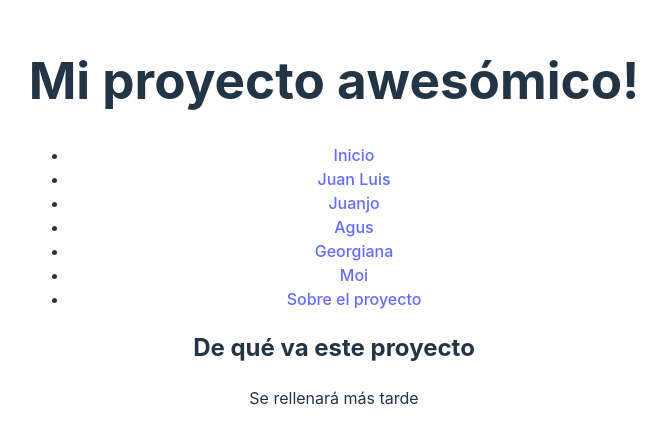
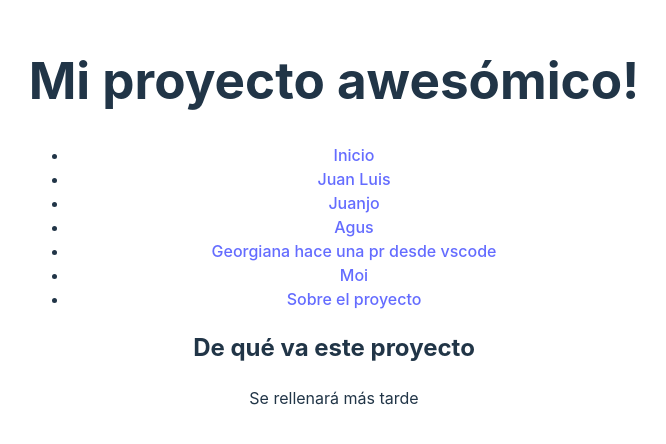
Before and after one commit to kastwey/arelance-git-test, a React (Vite) app: page /about in a window 1280 px wide. Shown: the part 178-622 px from the top of the page, without its empty margins (306-972 px from the left). Built offline with nearby package versions, Linux system fonts and the light colour scheme.

Commit message:
agrega comentario a link navbar

```diff
--- a/src/components/header.tsx
+++ b/src/components/header.tsx
@@ -17,7 +17,7 @@ export function Header() {
             <NavLink to="/people/agus">Agus</NavLink>
           </li>
           <li>
-            <NavLink to="/people/georgiana">Georgiana</NavLink>
+            <NavLink to="/people/georgiana">Georgiana hace una pr desde vscode</NavLink>
           </li>
                     <li>
             <NavLink to="/people/moi">Moi</NavLink>
```
